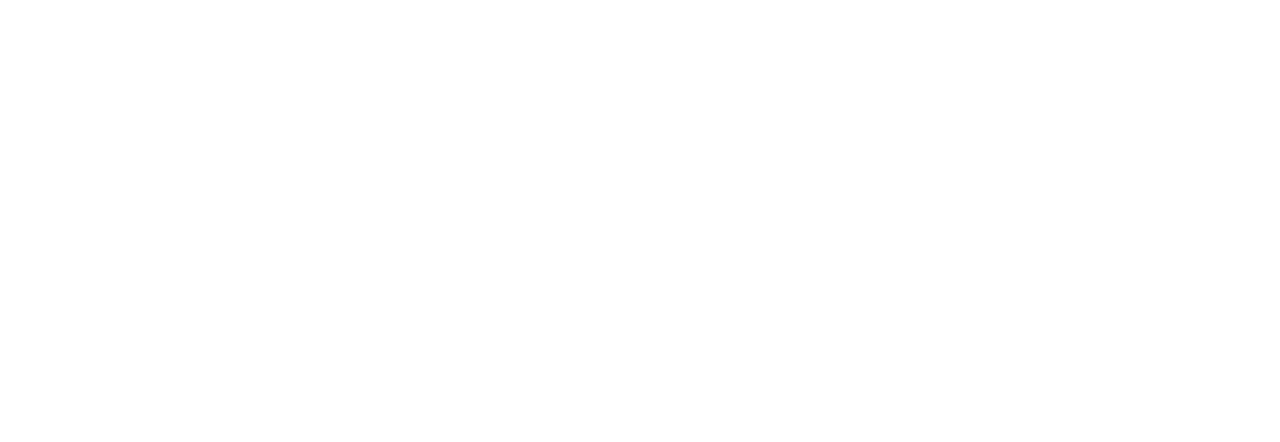
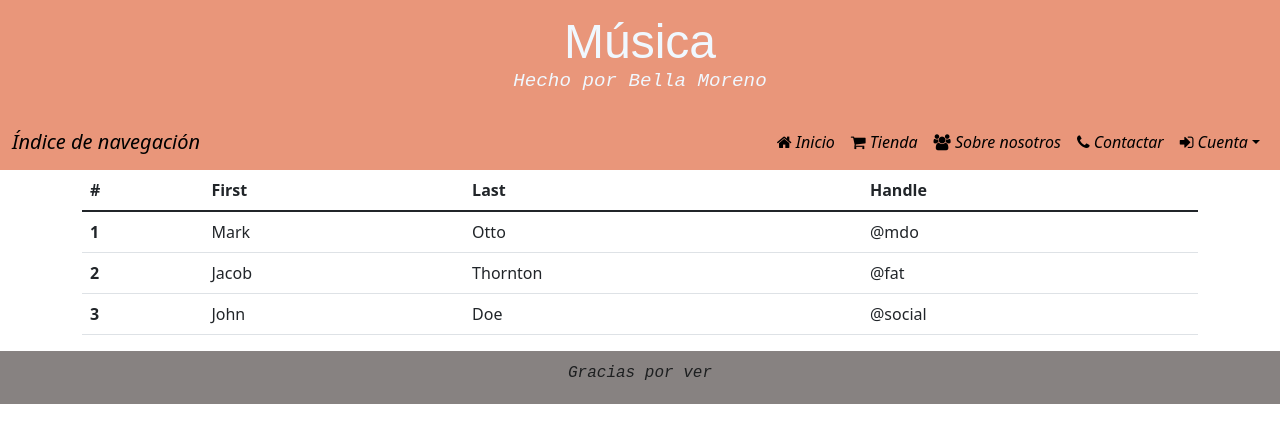
Before and after one commit to CGH4153/proyecto0, a plain HTML site: page web/shop.html in a window 1280 px wide. Drawn offline with Linux system fonts and the light colour scheme.

Commit message:
comienzo shop y hacer publico

```diff
--- a/web/shop.html
+++ b/web/shop.html
@@ -3,9 +3,69 @@
 <head>
     <meta charset="UTF-8">
     <meta name="viewport" content="width=device-width, initial-scale=1.0">
-    <title>Document</title>
+    <title>Tienda</title>
+
+    <script src="js/utils/include.js"></script>
+
+    <!-- Agregamos el css style-->
+
+    <link rel="stylesheet" href="/css/style.css">
+
+    <!--Importamos Bootstrap -->
+
+    <meta name="viewport" content="width=device-width, initial-scale=1, shrink-to-fit=no">
+    <link rel="stylesheet" href="/css/bootstrap.min.css">
+    <link rel="stylesheet" href="/css/font-awesome.min.css">
+    <script src="/js/libs/bootstrap.min.js"></script>
+
+    <script src="js/libs/axios.min.js"></script>
+
+    <script type="module" src="js/users.js"></script>
 </head>
 <body>
+    <div id="header"></div>
 
+    <div class="container">
+        <table class="table">
+  <thead>
+    <tr>
+      <th scope="col">#</th>
+      <th scope="col">First</th>
+      <th scope="col">Last</th>
+      <th scope="col">Handle</th>
+    </tr>
+  </thead>
+  <tbody>
+    <tr>
+      <th scope="row">1</th>
+      <td>Mark</td>
+      <td>Otto</td>
+      <td>@mdo</td>
+    </tr>
+    <tr>
+      <th scope="row">2</th>
+      <td>Jacob</td>
+      <td>Thornton</td>
+      <td>@fat</td>
+    </tr>
+    <tr>
+      <th scope="row">3</th>
+      <td>John</td>
+      <td>Doe</td>
+      <td>@social</td>
+    </tr>
+  </tbody>
+</table>
+    </div>
+
+    <div id="footer"></div>
+
+    <script>
+        include("header.html", "#header");
+    </script>
+
+    <script>
+        include("footer.html", "#footer");
+    </script>
 </body>
 </html>
```
Also changed, not shown: index.html (renamed from web/index.html).
